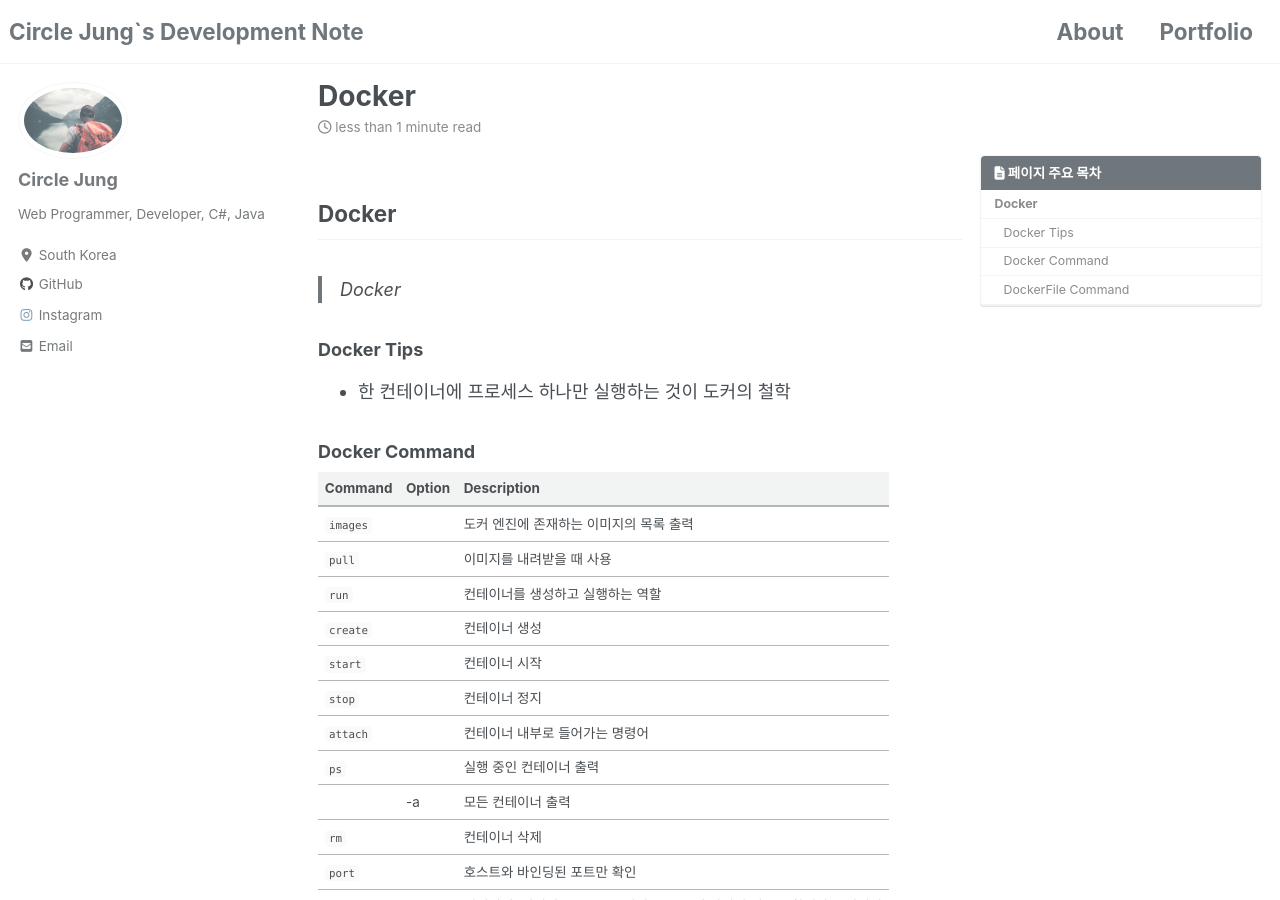
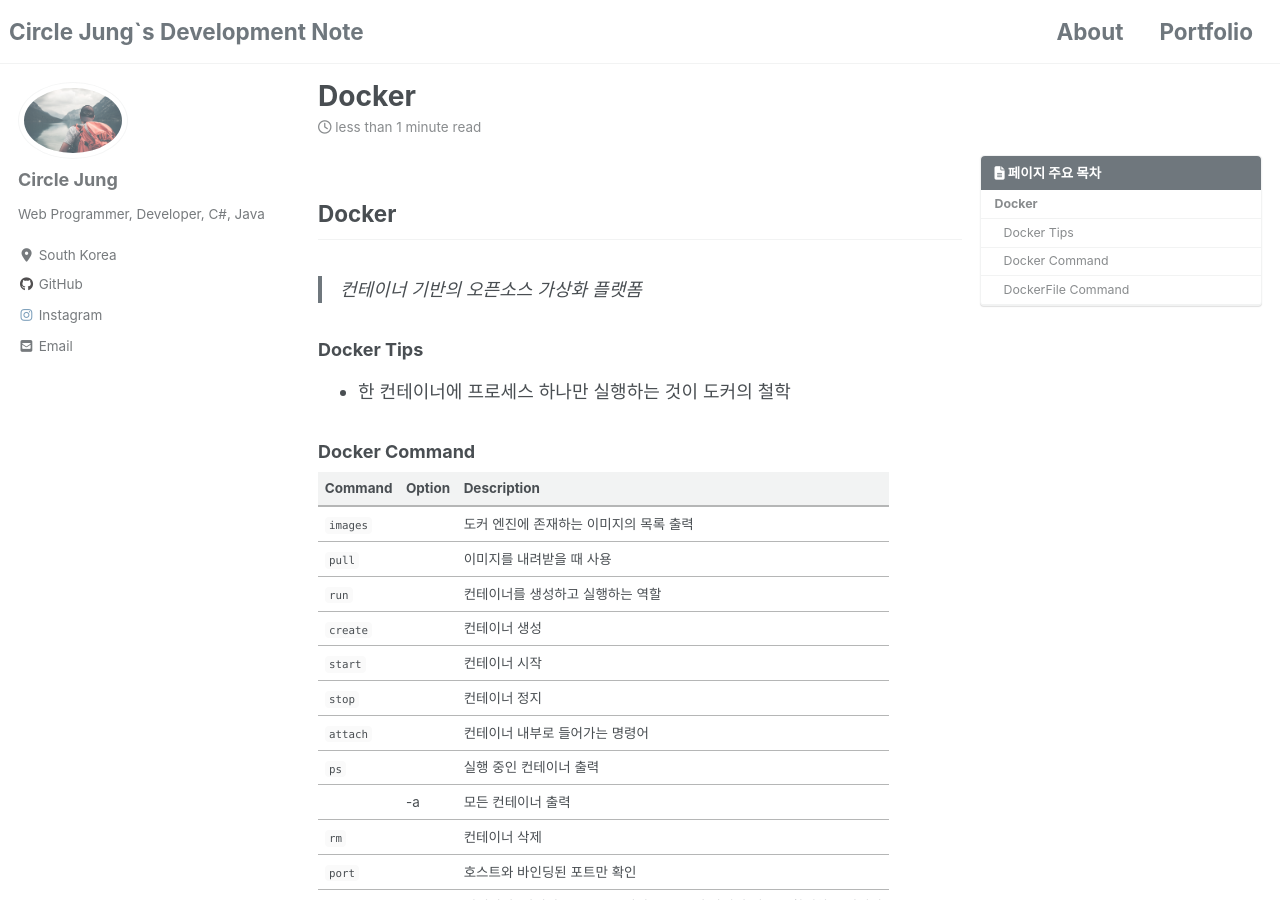
Before and after one commit to jwh0124/jwh0124.github.io, a Jekyll site: the page built from _posts/2020-11-18-docker.md, in a window 1280 px wide and 900 px high. Built offline with Jekyll 4.4.1, drawn with Linux system fonts in a browser that asks for light colours; cached includes are drawn as plain includes; nearby versions of some CDN libraries; comment, search, counter and statistics services are not loaded.

Commit message:
+ update docker definition

```diff
--- a/_posts/2020-11-18-docker.md
+++ b/_posts/2020-11-18-docker.md
@@ -15,7 +15,7 @@ last_modified_at: 2020-11-18T11:00:00+09:00
 
 ## Docker ##
 
-> Docker
+> 컨테이너 기반의 오픈소스 가상화 플랫폼
 
 ### Docker Tips ###
 
```
